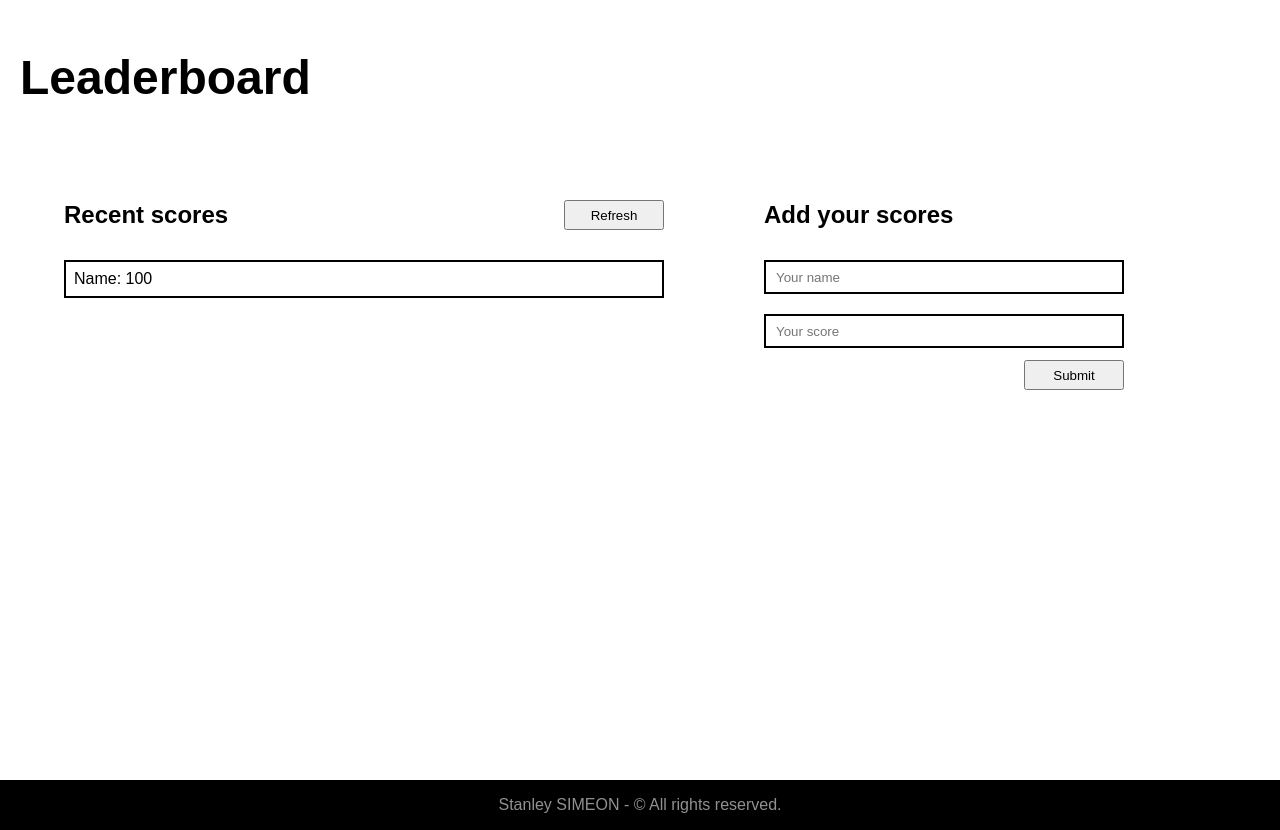
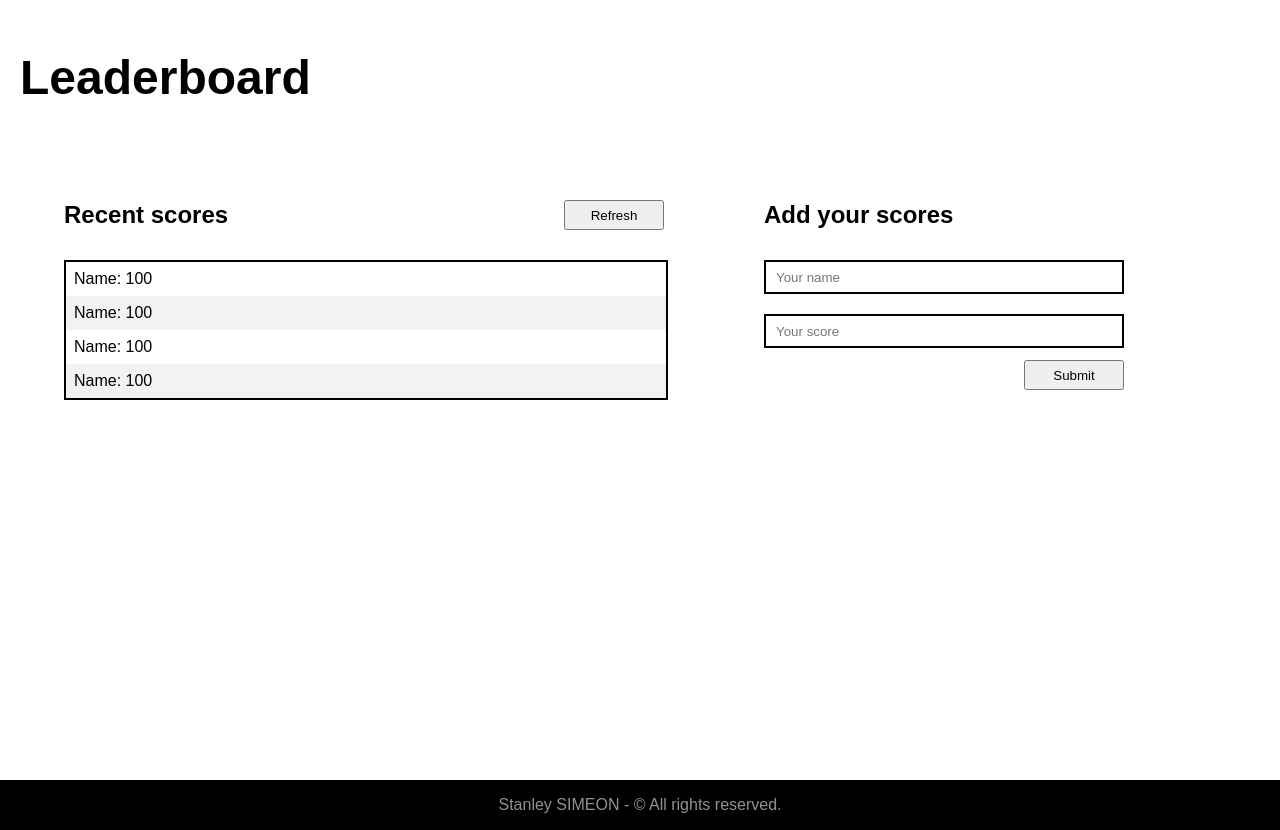
Before and after one commit to stanleySimeon/Leaderboard, a website built with webpack: page src/index.html in a window 1280 px wide. Shown: the top 830 px of the page. Built offline with nearby package versions, Linux system fonts and the light colour scheme.

Commit message:
list fix style

```diff
--- a/src/index.html
+++ b/src/index.html
@@ -23,13 +23,20 @@
                     <h2>Recent scores</h2>
                     <button type="submit" id="refreshBtn">Refresh</button>
                 </div>
-                <table class="table">
-                    <tbody>
-                        <tr>
+                <ul class="listContainer">
+                        <li class="item">
                             <td>Name: 100</td>
-                        </tr>
-                    </tbody>
-                </table>
+                        </li>
+                        <li class="item">
+                            <td>Name: 100</td>
+                        </li>
+                        <li class="item">
+                            <td>Name: 100</td>
+                        </li>
+                        <li class="item">
+                            <td>Name: 100</td>
+                        </li>
+                </ul>
             </div>
             <div class="inputContainer">
                 <div class="headTitle-1">
--- a/src/style.css
+++ b/src/style.css
@@ -46,25 +46,20 @@
   height: 30px;
 }
 
-.table {
+.listContainer {
   border-collapse: collapse;
   width: 100%;
   border: 2px solid black;
 }
 
-.table td {
-  border: none;
+.listContainer li {
+  list-style: none;
   padding: 8px;
 }
 
-.table tr:nth-child(even) {
+.listContainer li:nth-child(even) {
   background-color: #f2f2f2;
 }
-
-/* .table tr:hover {
-    background-color: #ddd;
-    color: brown;
-} */
 
 .inputContainer .headTitle-1 {
   width: 60%;
```
Also changed, not shown: dist/index.html, dist/index.js.
